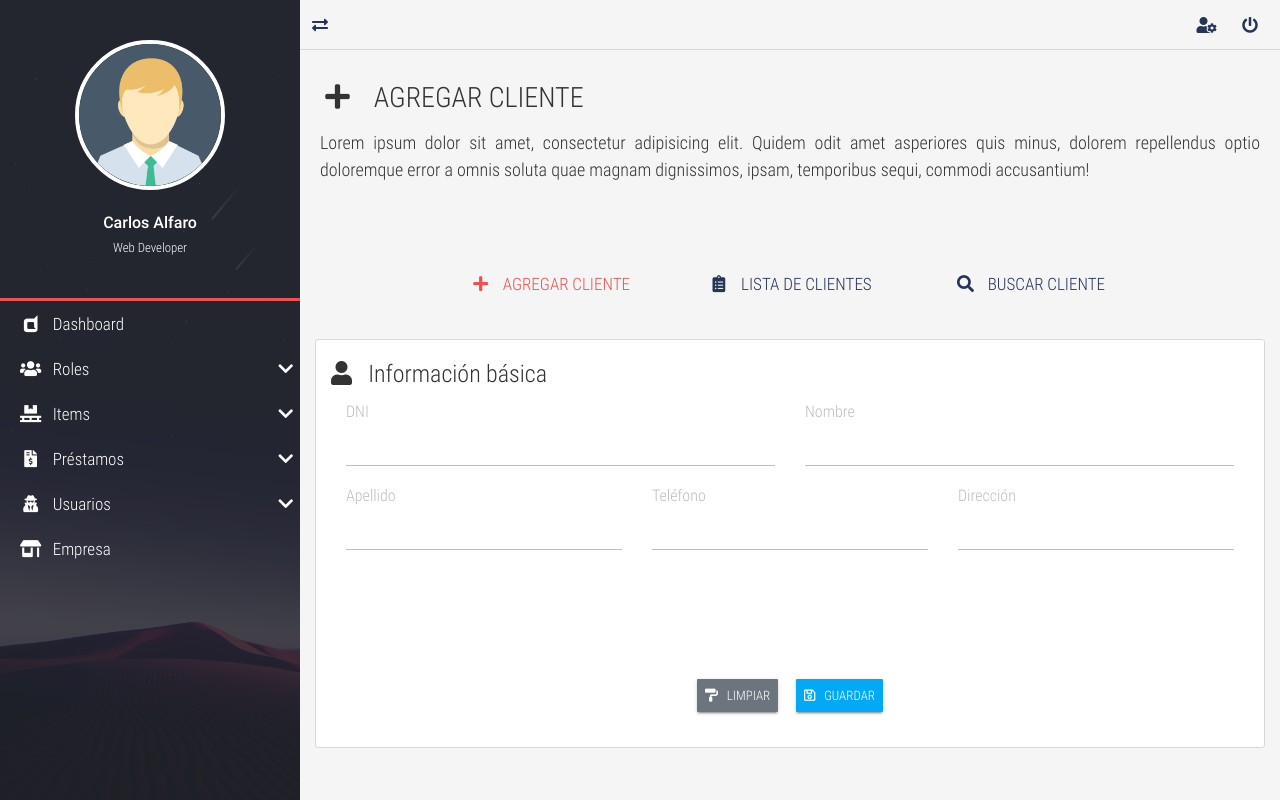
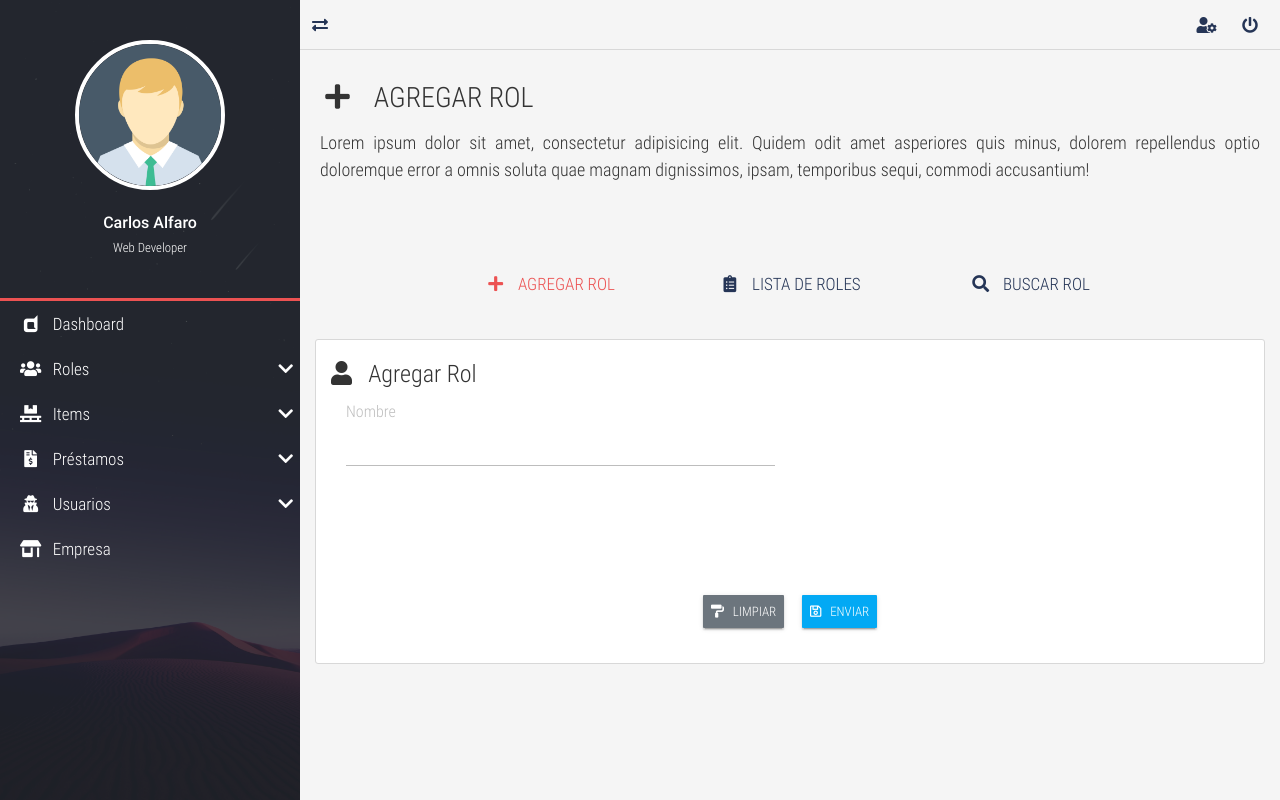
Before and after one commit to joseph12n/php_sena, a PHP site: the page made by index.php in a window 1280 px wide. Run offline with PHP 8.4, Linux system fonts and the light colour scheme; a stand-in replaces the project's code that opens the database connection.

Commit message:
Funcionamiento de los roles php y vistas

```diff
--- a/assets/docs/Trimestre III/02_Construcción_db_ddl_dml/01_db/db_tps_nc_iv_2771440.sql
+++ b/assets/docs/Trimestre III/02_Construcción_db_ddl_dml/01_db/db_tps_nc_iv_2771440.sql
@@ -1,4 +1,4 @@
-## DROP DATABASE `db_tps_nc_iv_2771440`;
+DROP DATABASE `db_tps_nc_iv_2771440`;
 -- MySQL Script generated by MySQL Workbench
 -- Thu May  2 19:44:44 2024
 -- Model: New Model    Version: 1.0
--- a/controllers/Users.php
+++ b/controllers/Users.php
@@ -17,8 +17,9 @@
             }
             if ($_SERVER['REQUEST_METHOD'] == 'POST') {
                 $rol = new User;
-                $rol->setRolName("un_error");
+                $rol->setRolName($_POST['rol_name']);
                 $rol->create_rol();
+                header("Location: ?c=Users&a=rolRead");
             }
         }
 
@@ -33,24 +34,27 @@
 
         // Controlador Actualizar Rol
         public function rolUpdate(){
-            $rolCode = 3;
-            // Objeto_01. Crear el objeto a partir del registro db, según petición
-            $rolId = new User;
-            $rolId = $rolId->getrol_bycode($rolCode);
-            print_r($rolId);
-
-            // Objeto_02. Actualizar el usuario en la db, a partir del Objeto_01
-            $rolUpdate = new User;
-            $rolUpdate->setRolCode($rolCode);
-            $rolUpdate->setRolName("seller");
-            $rolUpdate->update_rol();
+            if ($_SERVER['REQUEST_METHOD'] == 'GET') {
+                $rolId = new User;
+                $rolId = $rolId->getrol_bycode($_GET['idRol']);
+                require_once "views/roles/admin/header.view.php";
+                require_once "views/modules/users/rol_update.view.php";
+                require_once "views/roles/admin/footer.view.php";
+            }
+            if ($_SERVER['REQUEST_METHOD'] == 'POST') {
+                $rolUpdate = new User;
+                $rolUpdate->setRolCode($_POST['rol_code']);
+                $rolUpdate->setRolName($_POST['rol_name']);
+                $rolUpdate->update_rol();
+                header("Location: ?c=Users&a=rolRead");
+            }
         }
 
         // Controlador Eliminar Rol
         public function rolDelete(){
-            $rolCode = 3;
             $rol = new User;
-            $rol->delete_rol($rolCode);
+            $rol->delete_rol($_GET['idRol']);
+            header("Location: ?c=Users&a=rolRead");
         }
 
         // Controlador Crear Usuario
--- a/views/modules/users/rol_create.view.php
+++ b/views/modules/users/rol_create.view.php
@@ -15,7 +15,7 @@
 			<!-- Page header -->
 			<div class="full-box page-header">
 				<h3 class="text-left">
-					<i class="fas fa-plus fa-fw"></i> &nbsp; AGREGAR CLIENTE
+					<i class="fas fa-plus fa-fw"></i> &nbsp; AGREGAR ROL
 				</h3>
 				<p class="text-justify">
 					Lorem ipsum dolor sit amet, consectetur adipisicing elit. Quidem odit amet asperiores quis minus, dolorem repellendus optio doloremque error a omnis soluta quae magnam dignissimos, ipsam, temporibus sequi, commodi accusantium!
@@ -25,52 +25,28 @@
 			<div class="container-fluid">
 				<ul class="full-box list-unstyled page-nav-tabs">
 					<li>
-						<a class="active" href="client-new.html"><i class="fas fa-plus fa-fw"></i> &nbsp; AGREGAR CLIENTE</a>
+						<a class="active" href="?c=Users&a=rolCreate"><i class="fas fa-plus fa-fw"></i> &nbsp; AGREGAR ROL</a>
 					</li>
 					<li>
-						<a href="client-list.html"><i class="fas fa-clipboard-list fa-fw"></i> &nbsp; LISTA DE CLIENTES</a>
+						<a href="?c=Users&a=rolRead"><i class="fas fa-clipboard-list fa-fw"></i> &nbsp; LISTA DE ROLES</a>
 					</li>
 					<li>
-						<a href="client-search.html"><i class="fas fa-search fa-fw"></i> &nbsp; BUSCAR CLIENTE</a>
+						<a href="#"><i class="fas fa-search fa-fw"></i> &nbsp; BUSCAR ROL</a>
 					</li>
 				</ul>
 			</div>
 
 			<!-- Content here-->
 			<div class="container-fluid">
-				<form action="" class="form-neon" autocomplete="off">
+				<form action="" method="POST" class="form-neon" autocomplete="off">
 					<fieldset>
-						<legend><i class="fas fa-user"></i> &nbsp; Información básica</legend>
+						<legend><i class="fas fa-user"></i> &nbsp; Agregar Rol</legend>
 						<div class="container-fluid">
 							<div class="row">
 								<div class="col-12 col-md-6">
 									<div class="form-group">
-										<label for="cliente_dni" class="bmd-label-floating">DNI</label>
-										<input type="text" pattern="[a-zA-Z0-9-]{1,27}" class="form-control" id="cliente_dni" id="cliente_dni" maxlength="27">
-									</div>
-								</div>
-								<div class="col-12 col-md-6">
-									<div class="form-group">
-										<label for="cliente_nombre" class="bmd-label-floating">Nombre</label>
-										<input type="text" pattern="[a-zA-ZáéíóúÁÉÍÓÚñÑ ]{1,40}" class="form-control" name="cliente_nombre" id="cliente_nombre" maxlength="40">
-									</div>
-								</div>
-								<div class="col-12 col-md-4">
-									<div class="form-group">
-										<label for="cliente_apellido" class="bmd-label-floating">Apellido</label>
-										<input type="text" pattern="[a-zA-ZáéíóúÁÉÍÓÚñÑ ]{1,40}" class="form-control" name="cliente_apellido" id="cliente_apellido" maxlength="40">
-									</div>
-								</div>
-								<div class="col-12 col-md-4">
-									<div class="form-group">
-										<label for="cliente_telefono" class="bmd-label-floating">Teléfono</label>
-										<input type="text" pattern="[0-9()+]{1,20}" class="form-control" name="cliente_telefono" id="cliente_telefono" maxlength="20">
-									</div>
-								</div>
-								<div class="col-12 col-md-4">
-									<div class="form-group">
-										<label for="cliente_direccion" class="bmd-label-floating">Dirección</label>
-										<input type="text" pattern="[a-zA-Z0-9áéíóúÁÉÍÓÚñÑ#- ]{1,150}" class="form-control" name="cliente_direccion" id="cliente_direccion" maxlength="150">
+										<label for="rol_name" class="bmd-label-floating">Nombre</label>
+										<input type="text" pattern="[a-zA-ZáéíóúÁÉÍÓÚñÑ ]{1,40}" class="form-control" name="rol_name" id="rol_name" maxlength="40">
 									</div>
 								</div>
 							</div>
@@ -80,7 +56,7 @@
 					<p class="text-center" style="margin-top: 40px;">
 						<button type="reset" class="btn btn-raised btn-secondary btn-sm"><i class="fas fa-paint-roller"></i> &nbsp; LIMPIAR</button>
 						&nbsp; &nbsp;
-						<button type="submit" class="btn btn-raised btn-info btn-sm"><i class="far fa-save"></i> &nbsp; GUARDAR</button>
+						<button type="submit" class="btn btn-raised btn-info btn-sm"><i class="far fa-save"></i> &nbsp; ENVIAR</button>
 					</p>
 				</form>
 			</div>
```
Also changed, not shown: views/modules/users/rol_read.view.php (+12 -75 lines), views/modules/users/rol_update.view.php (+65 -0 lines).
